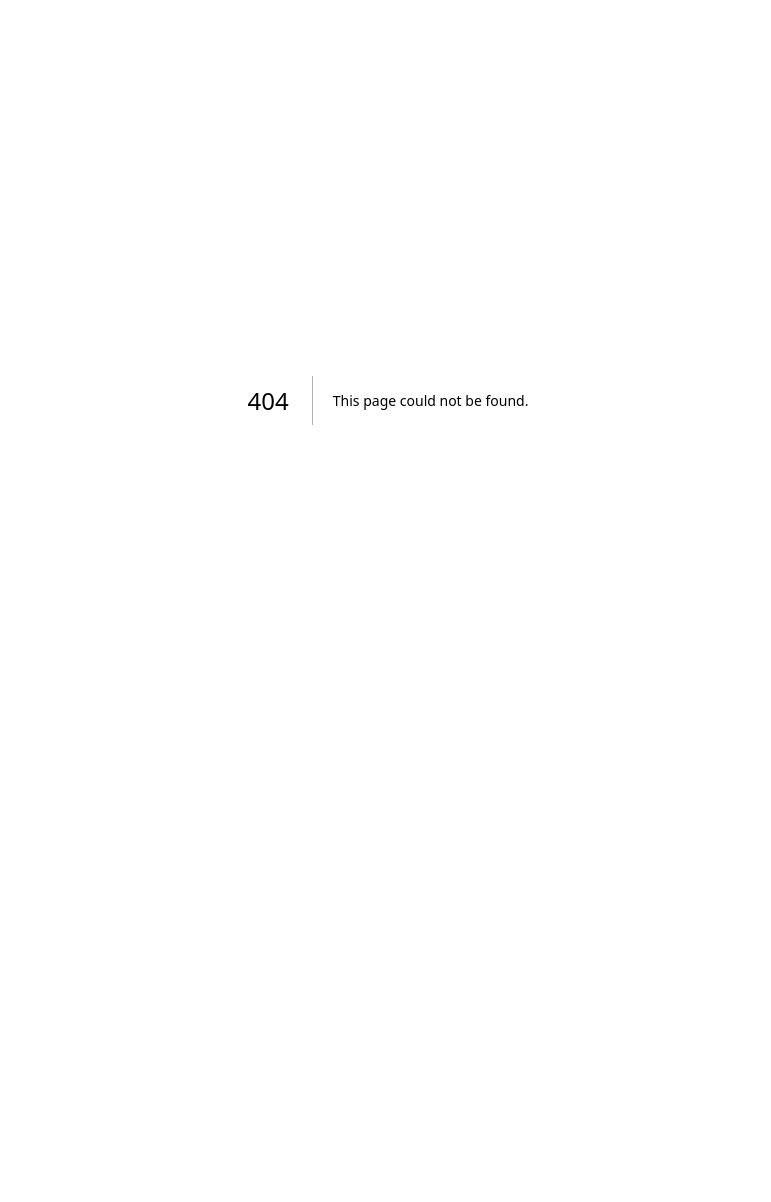
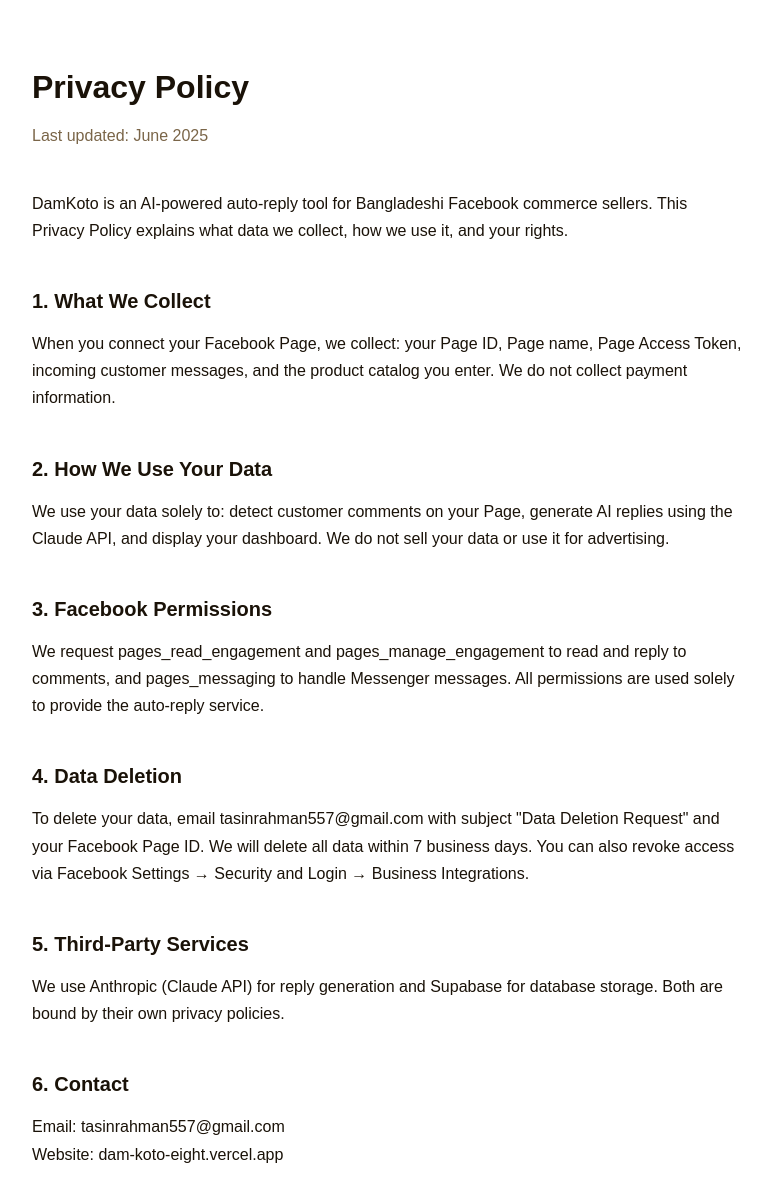
Before and after one commit to tasin557/DamKoto, a Next.js app: page /privacy in a window 1280 px wide. Before the commit this address had no page. Shown: the top 1202 px of the page, without its empty margins (252-1023 px from the left). Before the commit the page ends 800 px from the top, so only its background shows below. Built offline with nearby package versions, Linux system fonts and the light colour scheme.

Commit message:
Add privacy policy and terms of service pages

```diff
--- /dev/null
+++ b/app/privacy/page.tsx
@@ -0,0 +1,22 @@
+export default function PrivacyPolicy() {
+  return (
+    <main style={{ maxWidth: 760, margin: "0 auto", padding: "60px 24px", fontFamily: "sans-serif", color: "#1a1208", lineHeight: 1.7 }}>
+      <h1 style={{ fontSize: 32, fontWeight: 800, marginBottom: 8 }}>Privacy Policy</h1>
+      <p style={{ color: "#7a6548", marginBottom: 40 }}>Last updated: June 2025</p>
+      <p style={{ marginBottom: 24 }}>DamKoto is an AI-powered auto-reply tool for Bangladeshi Facebook commerce sellers. This Privacy Policy explains what data we collect, how we use it, and your rights.</p>
+      <h2 style={{ fontSize: 20, fontWeight: 700, marginTop: 40, marginBottom: 12 }}>1. What We Collect</h2>
+      <p>When you connect your Facebook Page, we collect: your Page ID, Page name, Page Access Token, incoming customer messages, and the product catalog you enter. We do not collect payment information.</p>
+      <h2 style={{ fontSize: 20, fontWeight: 700, marginTop: 40, marginBottom: 12 }}>2. How We Use Your Data</h2>
+      <p>We use your data solely to: detect customer comments on your Page, generate AI replies using the Claude API, and display your dashboard. We do not sell your data or use it for advertising.</p>
+      <h2 style={{ fontSize: 20, fontWeight: 700, marginTop: 40, marginBottom: 12 }}>3. Facebook Permissions</h2>
+      <p>We request pages_read_engagement and pages_manage_engagement to read and reply to comments, and pages_messaging to handle Messenger messages. All permissions are used solely to provide the auto-reply service.</p>
+      <h2 style={{ fontSize: 20, fontWeight: 700, marginTop: 40, marginBottom: 12 }}>4. Data Deletion</h2>
+      <p>To delete your data, email tasinrahman557@gmail.com with subject "Data Deletion Request" and your Facebook Page ID. We will delete all data within 7 business days. You can also revoke access via Facebook Settings → Security and Login → Business Integrations.</p>
+      <h2 style={{ fontSize: 20, fontWeight: 700, marginTop: 40, marginBottom: 12 }}>5. Third-Party Services</h2>
+      <p>We use Anthropic (Claude API) for reply generation and Supabase for database storage. Both are bound by their own privacy policies.</p>
+      <h2 style={{ fontSize: 20, fontWeight: 700, marginTop: 40, marginBottom: 12 }}>6. Contact</h2>
+      <p>Email: tasinrahman557@gmail.com</p>
+      <p>Website: dam-koto-eight.vercel.app</p>
+    </main>
+  );
+}
--- /dev/null
+++ b/app/terms/page.tsx
@@ -0,0 +1,22 @@
+export default function TermsOfService() {
+  return (
+    <main style={{ maxWidth: 760, margin: "0 auto", padding: "60px 24px", fontFamily: "sans-serif", color: "#1a1208", lineHeight: 1.7 }}>
+      <h1 style={{ fontSize: 32, fontWeight: 800, marginBottom: 8 }}>Terms of Service</h1>
+      <p style={{ color: "#7a6548", marginBottom: 40 }}>Last updated: June 2025</p>
+      <p style={{ marginBottom: 24 }}>By connecting your Facebook Page to DamKoto, you agree to these Terms of Service.</p>
+      <h2 style={{ fontSize: 20, fontWeight: 700, marginTop: 40, marginBottom: 12 }}>1. What DamKoto Does</h2>
+      <p>DamKoto monitors comments and messages on your Facebook Page and automatically responds using your product catalog and the Claude AI model.</p>
+      <h2 style={{ fontSize: 20, fontWeight: 700, marginTop: 40, marginBottom: 12 }}>2. Your Responsibilities</h2>
+      <p>You are responsible for the accuracy of your product catalog, compliance with Facebook's Terms of Service, and all customer interactions on your Page. Do not use DamKoto to send spam or misleading information.</p>
+      <h2 style={{ fontSize: 20, fontWeight: 700, marginTop: 40, marginBottom: 12 }}>3. AI-Generated Replies</h2>
+      <p>AI replies may occasionally be incorrect. DamKoto is a tool to assist your business, not a replacement for human judgment. We are not liable for losses resulting from AI-generated replies.</p>
+      <h2 style={{ fontSize: 20, fontWeight: 700, marginTop: 40, marginBottom: 12 }}>4. Service Availability</h2>
+      <p>We aim for reliable service but do not guarantee 100% uptime. We are not liable for missed messages during outages.</p>
+      <h2 style={{ fontSize: 20, fontWeight: 700, marginTop: 40, marginBottom: 12 }}>5. Termination</h2>
+      <p>You may disconnect your Page at any time. We may suspend accounts that violate these Terms or Facebook's Platform Policies.</p>
+      <h2 style={{ fontSize: 20, fontWeight: 700, marginTop: 40, marginBottom: 12 }}>6. Contact</h2>
+      <p>Email: tasinrahman557@gmail.com</p>
+      <p>Website: dam-koto-eight.vercel.app</p>
+    </main>
+  );
+}
```
